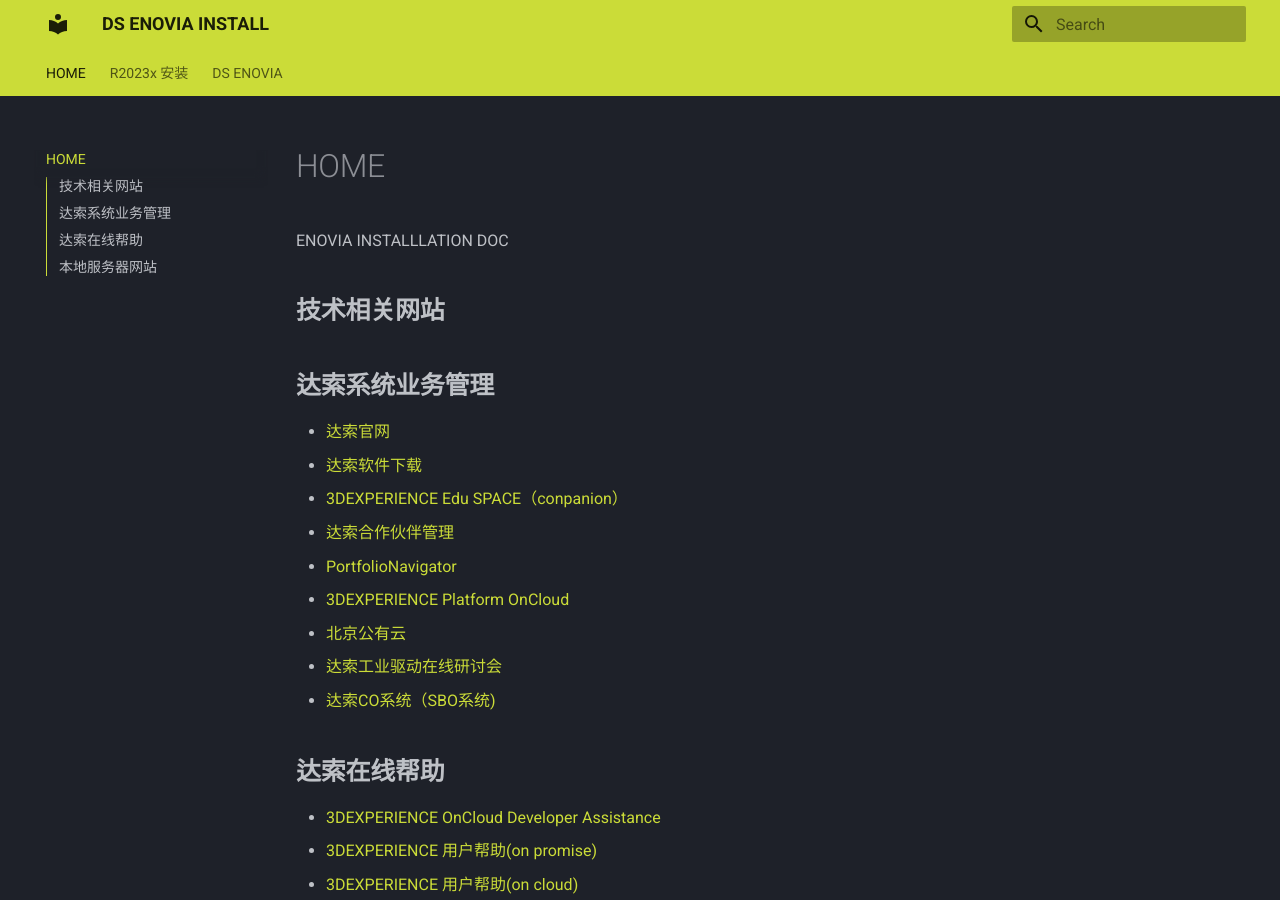
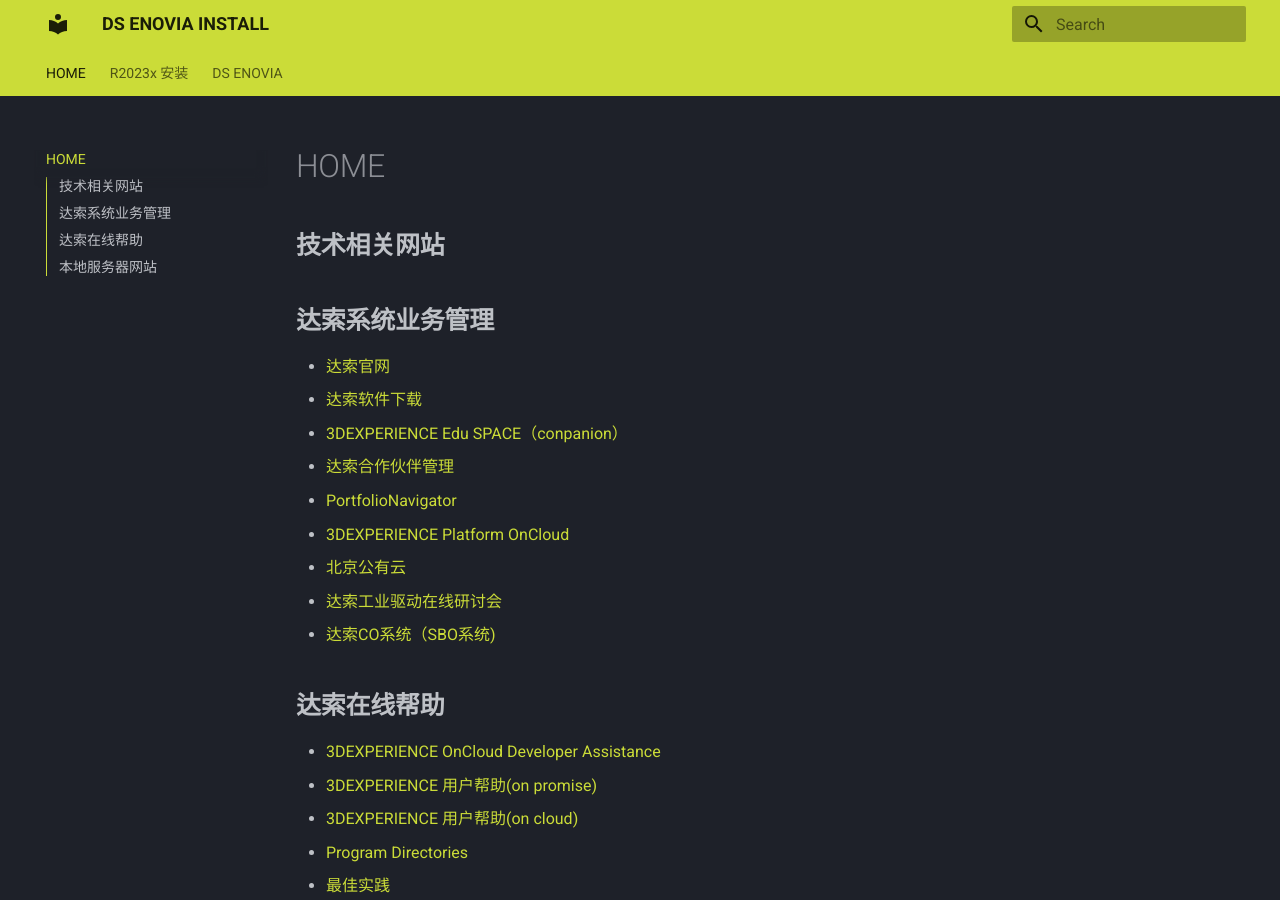
Before and after one commit to xuscode/ENO, an MkDocs documentation site: the page built from docs/index.md, in a window 1280 px wide and 900 px high. Built offline with MkDocs 1.6.1 and Material for MkDocs 9.7.7, drawn with Linux system fonts in a browser that asks for light colours; nearby versions of some CDN libraries.

Commit message:
20230724101521

```diff
--- a/docs/index.md
+++ b/docs/index.md
@@ -1,7 +1,4 @@
 # HOME
-
-ENOVIA INSTALLLATION DOC
-
 
 ## __技术相关网站__
 
```
